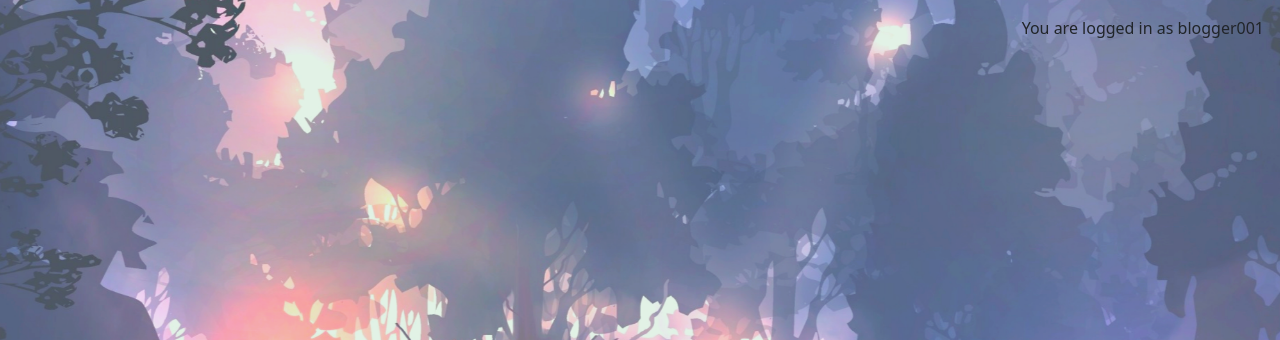
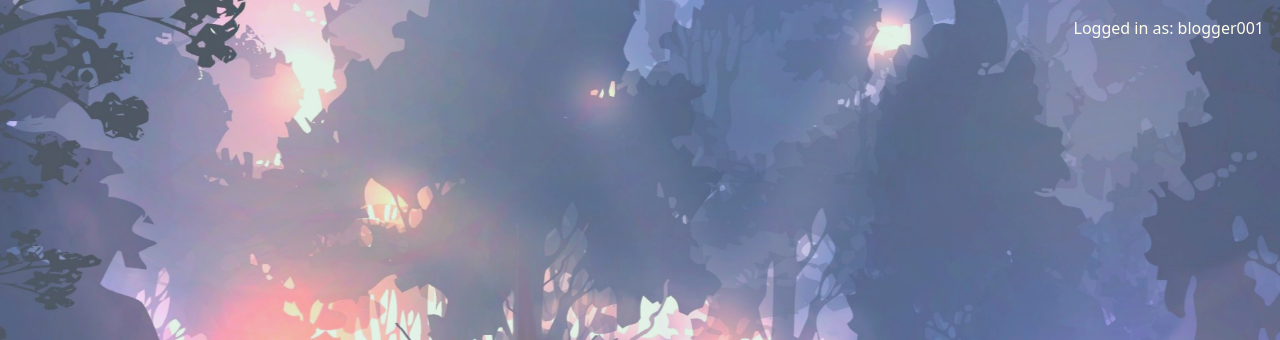
Before and after one commit to katherinewadge-berrospi/fantasy-blog, a Django app: page / in a window 1280 px wide. Shown: the part 106-446 px from the top of the page. Run offline with Django 4.2, Linux system fonts and the light colour scheme; a user stored in the database is signed in; data that the repository does not hold is empty; some web fonts are replaced.

Commit message:
Edit logged in message.

```diff
--- a/static/css/style.css
+++ b/static/css/style.css
@@ -171,6 +171,11 @@ button:hover, .btn:hover, .btn-secondary:hover, .btn-signup:hover {
   transform: none !important;
 }
 
+/* Logged in message */
+.cream-text {
+    color: var(--clr-cream);
+}
+
 .scale {
     width: 100%;
     height: auto;
--- a/templates/base.html
+++ b/templates/base.html
@@ -89,9 +89,9 @@
     </div>
     <main class="flex-shrink-0 main-bg">
         {% if user.is_authenticated %}
-        <p class="text-end m-3">You are logged in as {{ user }}</p>
+        <p class="text-end m-3 cream-text">Logged in as: {{ user }}</p>
         {% else %}
-        <p class="text-end m-3">You are not logged in</p>
+        <p class="text-end m-3 cream-text">You are not logged in!</p>
         {% endif %}
 
         {% block content %}
```
